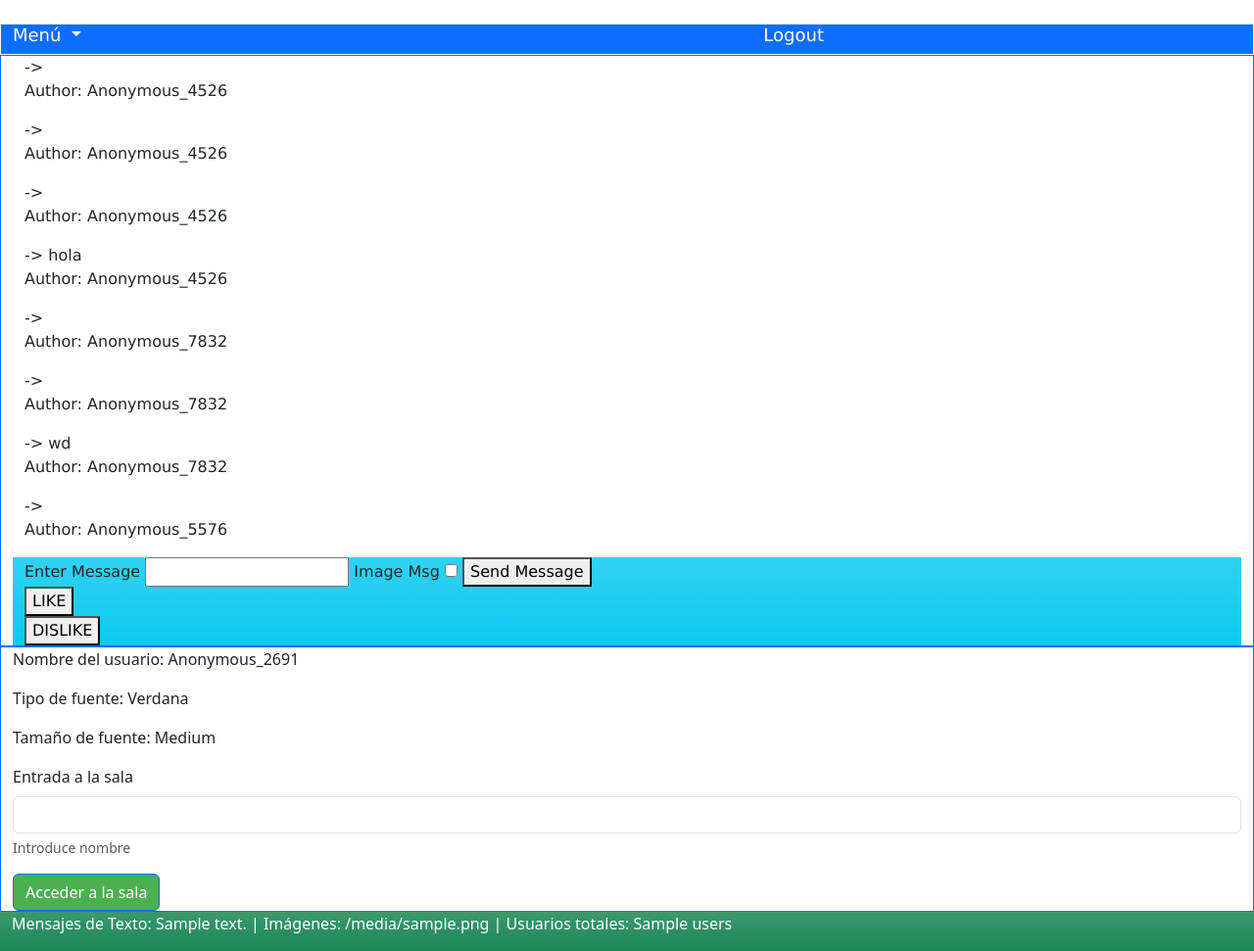
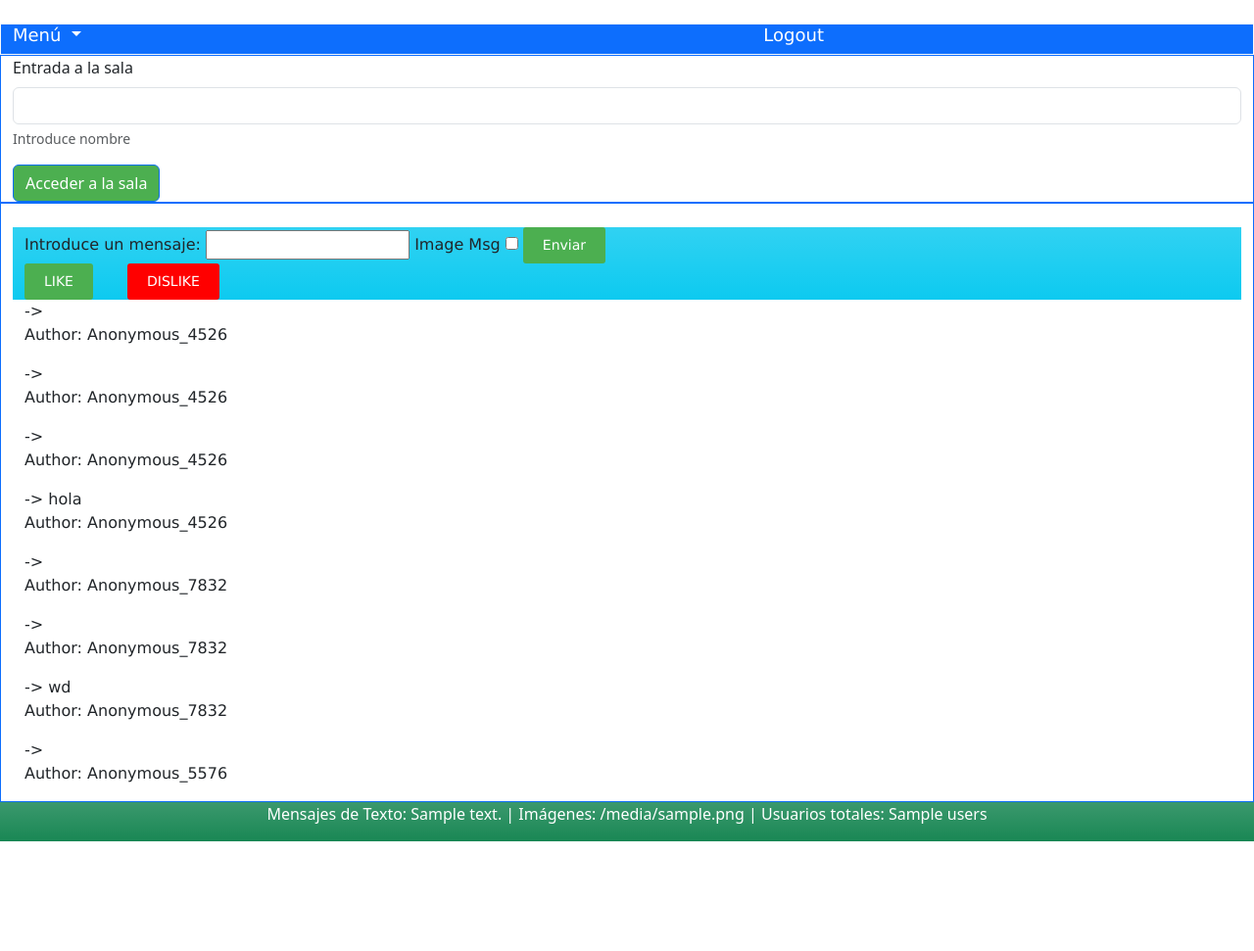
Before and after one commit to FedeVico/wetransfer_p_decharlas_2023-05-23_1021, a Django app: template p_decharlas/decharlas/templates/decharlas/room.html in a window 1280 px wide. Shown: the part 72-1043 px from the top of the page at 98% size. After the commit the page ends 931 px from the top, so only its background shows below. Run offline with Django 3.2, Linux system fonts and the light colour scheme; data comes from the database, SQL or seed files in the repository; both versions use the stored data as it was after the commit; the template is opened without the code that fills it: values that come from a table or form of the project are taken from there, most other values are stand-ins (such as "Sample title", 1, 10 or a date in 2020).

Commit message:
Mensaje del commit 3

```diff
--- a/p_decharlas/decharlas/templates/decharlas/general.html
+++ b/p_decharlas/decharlas/templates/decharlas/general.html
@@ -18,7 +18,7 @@
 
        <div class="col-xxl-2">
 
-           {% for unread in room_unread %}
+           {% for unread in salaNoLeida %}
 
            {% if unread == '-1' %}
            <p>New room</p>
--- a/p_decharlas/decharlas/templates/decharlas/main.html
+++ b/p_decharlas/decharlas/templates/decharlas/main.html
@@ -7,7 +7,7 @@
     <meta name="viewport" content="width=device-width, initial-scale=1">
     <link href="https://cdn.jsdelivr.net/npm/bootstrap@5.3.0-alpha3/dist/css/bootstrap.min.css" rel="stylesheet" integrity="sha384-KK94CHFLLe+nY2dmCWGMq91rCGa5gtU4mk92HdvYe+M/SXH301p5ILy+dN9+nJOZ" crossorigin="anonymous">
 
-    <title>Charlas</title>
+    <title>DeCharlas</title>
     <style type="text/css">
 
         h2 {color: white; font-family: Verdana; font-size: large}
@@ -73,7 +73,7 @@
 <img src=""
 
 <!--Menu Scheme-->
-<div class="container-fluid" id="main_menu" style="background-color: green;">
+<div class="container-fluid" id="main_menu" style="background-color: #4caf50;">
     <div class="row bg-primary text-white border border-light" id="menu_option">
       <div class="col-xxl-2 col-md-4 dropdown">
         <h2 class="dropdown-toggle" id="menu-toggle" data-bs-toggle="dropdown" aria-expanded="false">
@@ -96,22 +96,10 @@
 <!--Content scheme-->
 <!--d-flex flex-column overflow-hidden min-vh-100 vh-100-->
 <!--https://itecnote.com/tecnote/html-cant-make-100-div-height-between-header-and-footer-with-bootstrap-4/-->
-<div class="container-fluid " id="main_body">
+<div class="container-fluid" id="main_body">
     <div class="row bg-white text-dark row-height">
-        <div class="col-xxl-9 col-md-12 h-100 border border-end border-primary" id="main_content" data-bs-spy="scroll">
-
-            {% block content %} {% endblock %}
-
-        </div>
       <div class="col-xxl-3 col-md-12 border border-end border-primary" id="main_extra">
         <div class="row g-8">
-                <div class="col-xxl-12">
-                    <p>Nombre del usuario: {{user_info.name}}</p>
-                    <p>Tipo de fuente: {{user_info.font_type}}</p>
-                    <p>Tamaño de fuente: {{user_info.font_size}}</p>
-
-                </div>
-
           <div class="col-xxl-12">
             {% csrf_token %}
             <form method="post" action="">
@@ -121,29 +109,26 @@
                 <input type="text" class="form-control" id="roomname" name="roomname" aria-describedby="room help" required="required">
                 <div id="room help" class="form-text">Introduce nombre</div>
               </div>
-                      <button type="submit" class="btn btn-primary" name="action" value="newroom">Acceder a la sala</button>
+              <button type="submit" class="btn btn-primary" name="action" value="nuevaSala">Acceder a la sala</button>
             </form>
           </div>
         </div>
-
+      </div>
+      <div class="col-xxl-9 col-md-12 h-100 border border-end border-primary" id="main_content" data-bs-spy="scroll">
+        {% block content %} {% endblock %}
       </div>
     </div>
   </div>
 
+
 <!--Lower info-->
-<footer class="container-fluid" id="main_footer">
+<footer class="container-fluid text-center" id="main_footer">
     <div class="row bg-success bg-gradient text-white">
         <div class="col">
             <p>Mensajes de Texto: {{stats.text}} | Imágenes: {{stats.img}} | Usuarios totales: {{stats.users}}</p>
         </div>
     </div>
 </footer>
-
-
-
-
     <script src="https://cdn.jsdelivr.net/npm/bootstrap@5.3.0-alpha3/dist/js/bootstrap.bundle.min.js" integrity="sha384-ENjdO4Dr2bkBIFxQpeoTz1HIcje39Wm4jDKdf19U8gI4ddQ3GYNS7NTKfAdVQSZe" crossorigin="anonymous"></script>
-
-
 </body>
 </html>
--- a/p_decharlas/decharlas/templates/decharlas/room.html
+++ b/p_decharlas/decharlas/templates/decharlas/room.html
@@ -1,6 +1,48 @@
 {% extends 'decharlas/main.html' %}
 
 {% block content %}
+<head>
+    <br>
+    <style type="text/css">
+
+    .greenButton {
+        padding: 8px 20px;
+        font-size: 14px;
+        background-color: #4caf50;
+        color: #fff;
+        border: none;
+        border-radius: 3px;
+        cursor: pointer;
+        margin-right: 30px;
+    }
+    .redButton {
+        padding: 8px 20px;
+        font-size: 14px;
+        background-color: red;
+        color: #fff;
+        border: none;
+        border-radius: 3px;
+        cursor: pointer;
+    }
+    </style>
+
+<div class="container-fluid">
+    <div class="row bg-info bg-gradient text-dark">
+        <form method="POST">
+            {% csrf_token %}
+            <label for="content">Introduce un mensaje: </label>
+            <input type="text" name="content" id="content">
+            <label for="isimg">Image Msg</label>
+            <input type="checkbox" name="isimg" id="isimg">
+            <button class="greenButton" type="submit" value="sendmsg">Enviar</button>
+        </form>
+        <form method="POST" action="">
+            {% csrf_token %}
+            <button class="greenButton" type="submit" name="action" value="like">LIKE</button>
+            <button class="redButton" type="submit" name="action" value="dislike">DISLIKE</button>
+        </form>
+    </div>
+</div>
 <div class="container-fluid">
     <div class="row">
         <div class="col-xxl-12">
@@ -17,26 +59,4 @@
     </div>
 </div>
 
-<div class="container-fluid">
-    <div class="row bg-info bg-gradient text-dark">
-        <form method="POST">
-            {% csrf_token %}
-            <label for="content">Enter Message</label>
-            <input type="text" name="content" id="content">
-            <label for="isimg">Image Msg</label>
-            <input type="checkbox" name="isimg" id="isimg">
-            <button type="submit" value="sendmsg">Send Message</button>
-        </form>
-        <form method="POST" action="">
-            {% csrf_token %}
-            <button type="submit" name="action" value="like">LIKE</button>
-        </form>
-        <form method="POST" action="">
-            {% csrf_token %}
-            <button type="submit" name="action" value="dislike">DISLIKE</button>
-        </form>
-    </div>
-</div>
-
-
 {% endblock %}
```
Also changed, not shown: p_decharlas/decharlas/static/styles.css (deleted, +0 -34 lines), p_decharlas/decharlas/views.py (+13 -54 lines), p_decharlas/db.sqlite3. Lines whose indentation alone changed are shown as unchanged.
